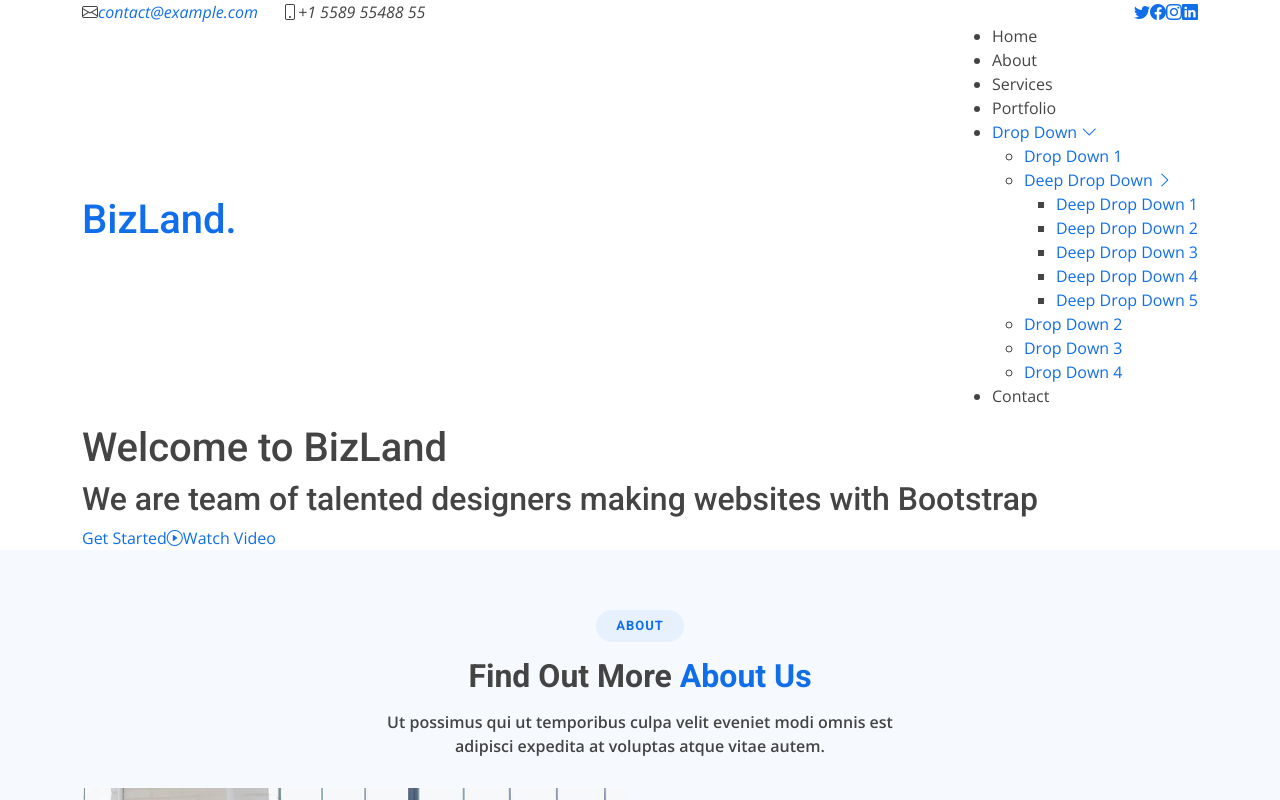
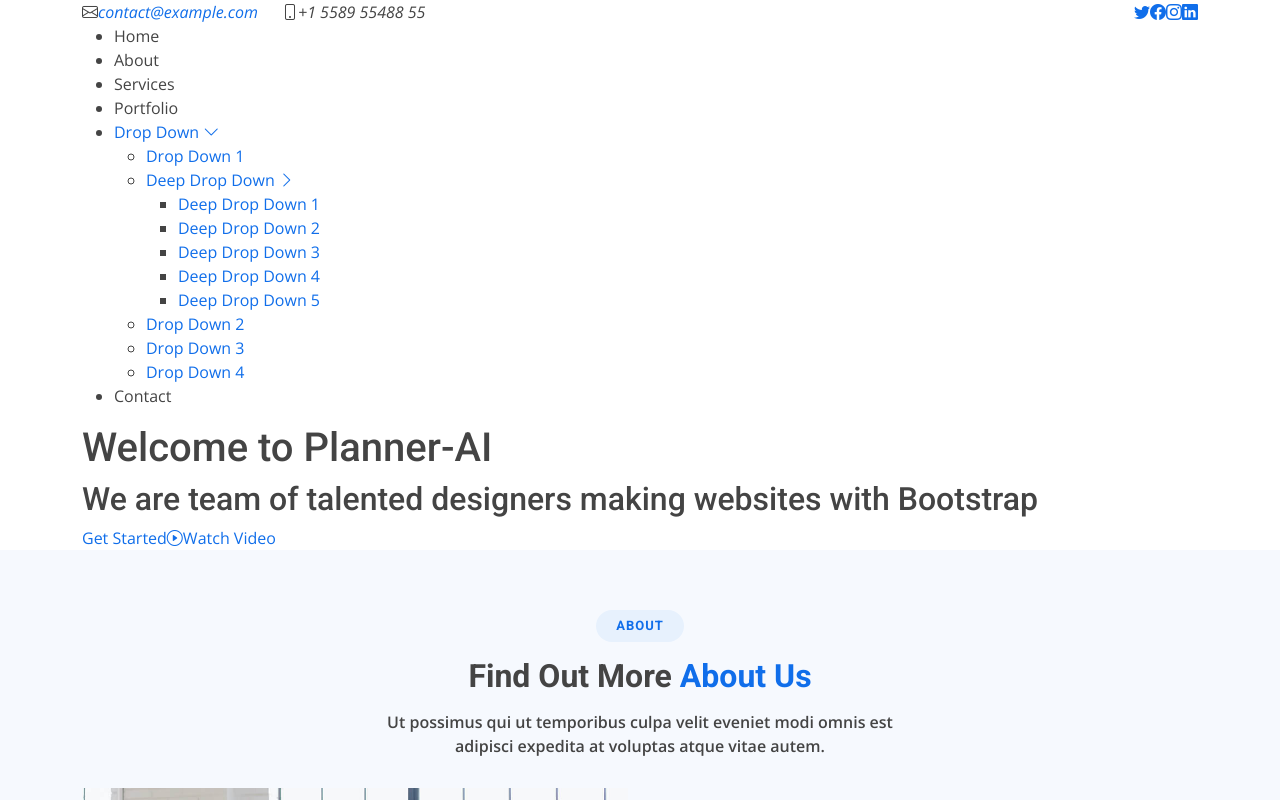
Before and after one commit to Ovaday/planner-AI, a Django app: page / in a window 1280 px wide. Run offline with Django 4.2, Linux system fonts and the light colour scheme; some libraries are stand-ins or nearby versions.

Commit message:
Clear template of useless

```diff
--- a/templates/index.html
+++ b/templates/index.html
@@ -24,7 +24,6 @@
 
 {% block header %}
     <div class="container d-flex align-items-center justify-content-between">
-    <h1 class="logo"><a href="#">BizLand<span>.</span></a></h1>
 {% block navbar %}
 <ul>
     <li><a class="nav-link scrollto active" href="#hero">Home</a></li>
@@ -57,7 +56,7 @@
 
 {% block hero %}
 <div class="container" data-aos="zoom-out" data-aos-delay="100">
-    <h1>Welcome to <span>BizLand</span></h1>
+    <h1>Welcome to <span>Planner-AI</span></h1>
     <h2>We are team of talented designers making websites with Bootstrap</h2>
     <div class="d-flex">
         <a href="#about" class="btn-get-started scrollto">Get Started</a>
```
